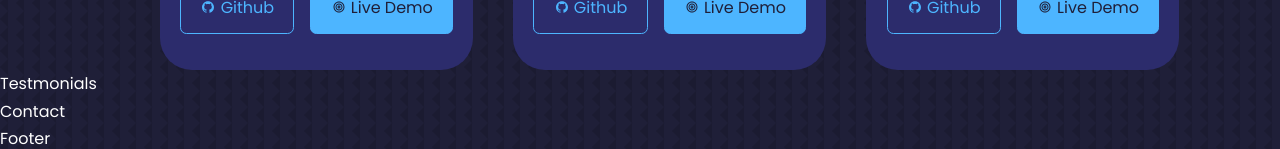
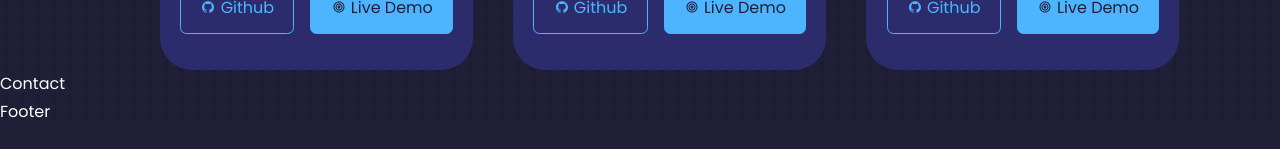
Before and after one commit to AbrarMohamed03/personal-portfolio, a React (Create React App) app: page / in a window 1280 px wide. Shown: the part 3749-3898 px from the top of the page. After the commit the page ends 3874 px from the top, so only its background shows below. Built offline with nearby package versions, Linux system fonts and the light colour scheme.

Commit message:
remove testomials

```diff
--- a/package.json
+++ b/package.json
@@ -12,6 +12,7 @@
     "react-dom": "^18.2.0",
     "react-icons": "^4.6.0",
     "react-scripts": "^5.0.1",
+    "swiper": "^8.4.5",
     "web-vitals": "^2.1.4"
   },
   "scripts": {
--- a/src/App.jsx
+++ b/src/App.jsx
@@ -8,7 +8,6 @@ import Header from "./components/header/Header.jsx";
 import Nav from "./components/nav/Nav.jsx";
 import Portfolio from "./components/portfolio/Portfolio.jsx";
 import Services from "./components/services/Services.jsx";
-import Testmonials from "./components/testmonials/Testmonials.jsx";
 
 function App() {
   return (
@@ -19,7 +18,6 @@ function App() {
       <Experience />
       <Services />
       <Portfolio />
-      <Testmonials />
       <Contact />
       <Footer />
     </>
--- a/src/components/testmonials/Testmonials.jsx
+++ /dev/null
@@ -1,10 +0,0 @@
-import React from 'react'
-import './testmonials.css'
-
-const Testmonials = () => {
-  return (
-    <div>Testmonials</div>
-  )
-}
-
-export default Testmonials
```
Also changed, not shown: src/components/testmonials/testmonials.css (deleted), 1 other file (tests, documents, lock files or other folders).
